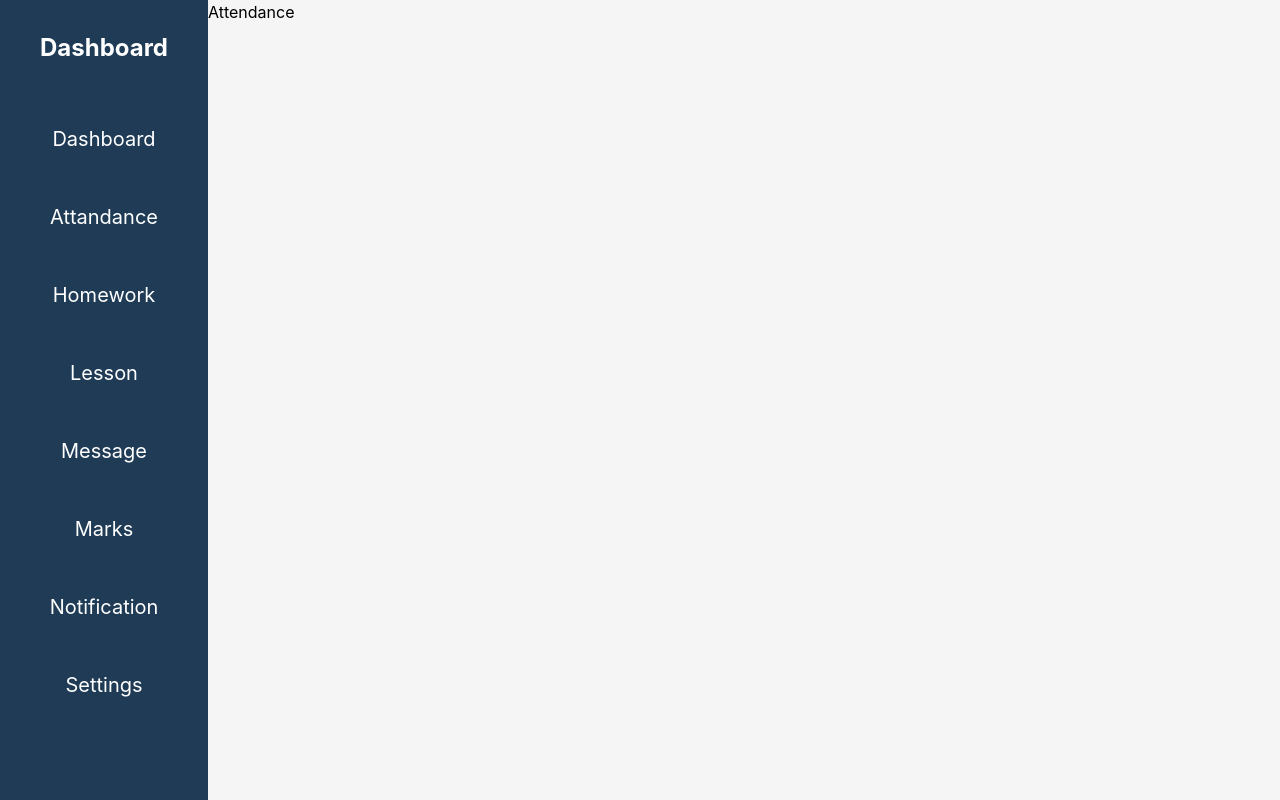
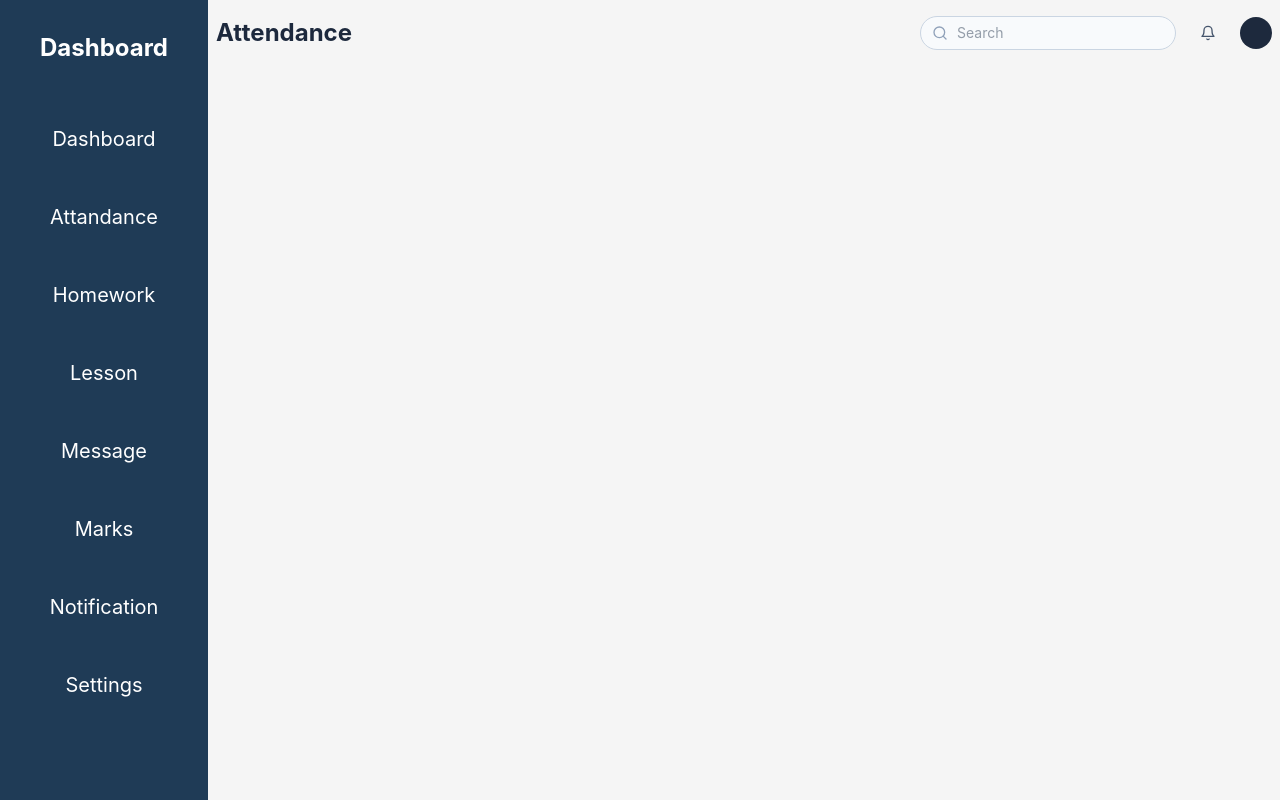
Before and after one commit to programmerdipesh-netizen/Diary_Learning, a React (Vite) app: page /attendance in a window 1280 px wide. Built offline with nearby package versions, Linux system fonts and the light colour scheme.

Commit message:
added the studentHeader component and  change made to the marks page

```diff
--- /dev/null
+++ b/src/components/StudentHeader.jsx
@@ -0,0 +1,14 @@
+import React from 'react'
+import { studentInfo } from "../constants";
+
+const StudentHeader = () => {
+  return (
+    <div className="flex items-center gap-4 bg-[#449dad] text-white rounded-lg px-4 py-3 mb-5">
+
+          <h1 className="text-sm font-medium">{studentInfo.name}</h1>
+          <p className="text-sm bg-white/20 rounded-md px-2 py-1">{studentInfo.grade}</p>
+        </div>
+  )
+}
+
+export default StudentHeader
--- a/src/components/index.js
+++ b/src/components/index.js
@@ -4,12 +4,15 @@
 import { FiSearch, FiBell } from "react-icons/fi";
 import { FiMoreHorizontal } from "react-icons/fi";
 import { FaDownload } from "react-icons/fa6";
+import StudentHeader from "./StudentHeader";
 
 
 //Exporting all the components from a single file
 export { default as Header } from "./Header";
 export {default as MarksTable} from "./MarksTable";
 export { default as SummaryCard } from "./SummaryCard";
+export {default as StudentHeader} from "./StudentHeader";
+
 
 
 
--- a/src/pages/Attendance.jsx
+++ b/src/pages/Attendance.jsx
@@ -1,8 +1,9 @@
 import React from "react";
+import {Header} from "../components"
 
-const Attendance = () => {
-  return <div>Attendance</div>;
-};
+const Attendance = () => (
+  <Header pageTitle={"Attendance"} />);
+
 
 
 export default Attendance;
--- a/src/pages/Marks.jsx
+++ b/src/pages/Marks.jsx
@@ -1,19 +1,15 @@
 import React from "react";
-import { MarksTable, SummaryCard, Header,FaDownload } from "../components";
+import { MarksTable, SummaryCard, Header, FaDownload, StudentHeader } from "../components";
 import { pageTitle } from "../constants/Marks";
 import Button from "../components/Button";
-import { studentInfo } from "../constants";
+
 
 const Marks = () => (
   <div className="min-h-screen bg-gray-50">
     <Header pageTitle={pageTitle} />
     <div className="flex flex-col lg:flex-row gap-5 p-6">
       <div className="flex-1 bg-white border border-gray-200 rounded-lg p-4">
-        <div className="flex items-center gap-4 bg-[#449dad] text-white rounded-lg px-4 py-3 mb-5">
-
-          <h1 className="text-sm font-medium">{studentInfo.name}</h1>
-          <p className="text-sm bg-white/20 rounded-md px-2 py-1">{studentInfo.grade}</p>
-        </div>
+       <StudentHeader/>
         <MarksTable />
         <div className="mt-5 flex gap-3">
           <Button
```
